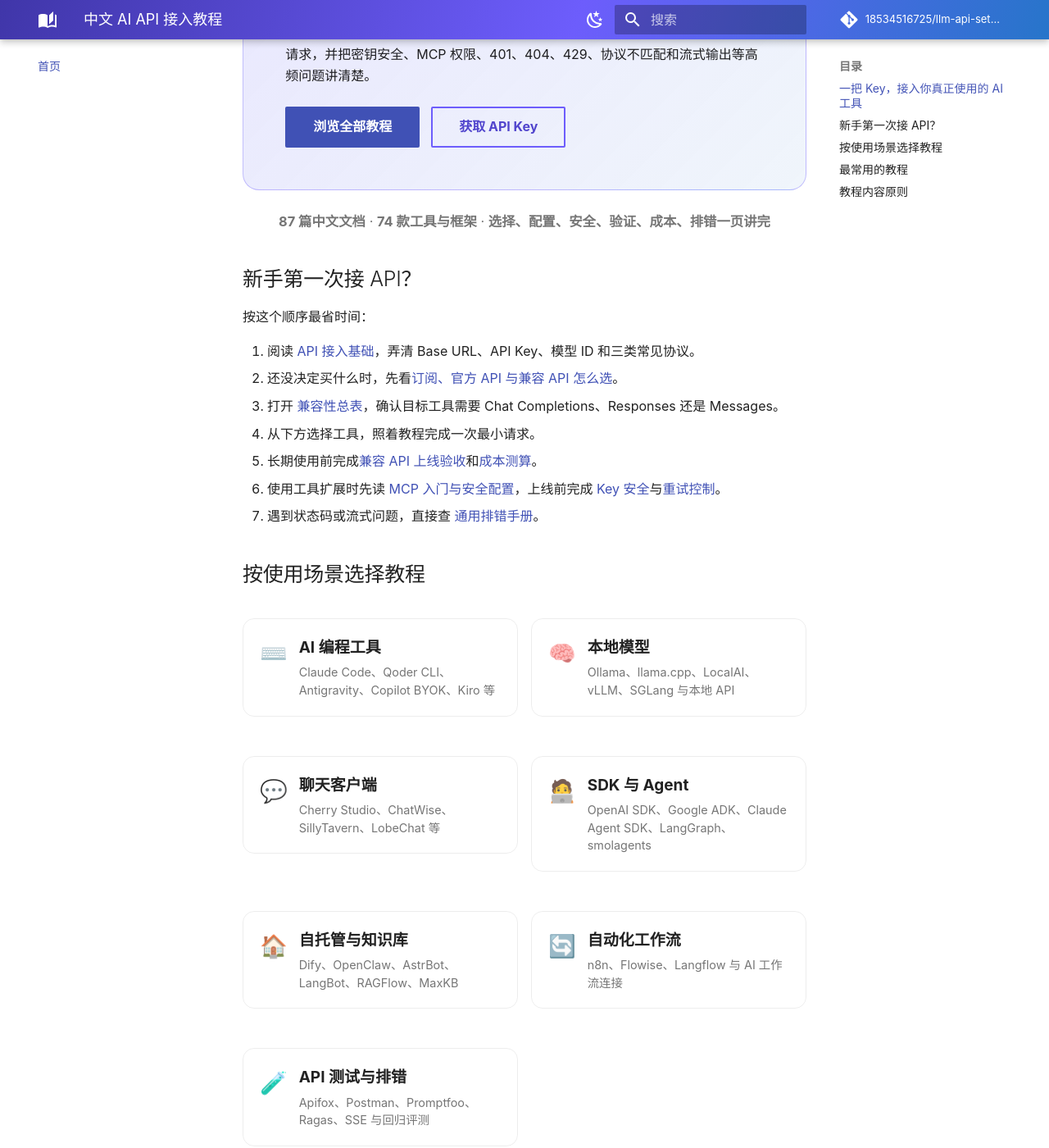
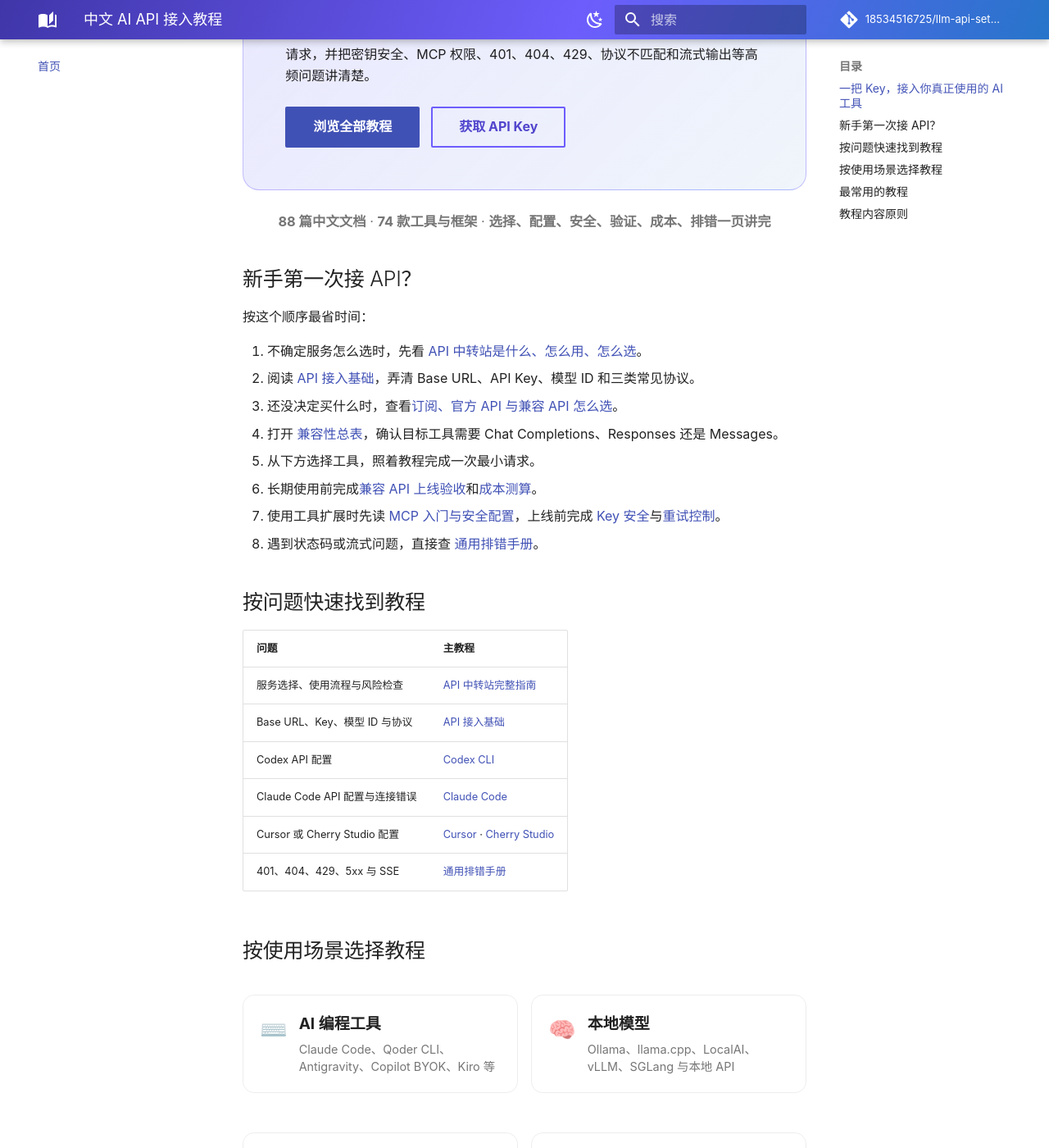
Before and after one commit to 18534516725/llm-api-setup-guides, an MkDocs documentation site: the page built from guides/index.md, in a window 1280 px wide and 1400 px high, scrolled down 534 px. Shown: the whole window at 82% size. Built offline with MkDocs 1.6.1 and Material for MkDocs 9.7.7, drawn with Linux system fonts in a browser that asks for light colours; comment, search, counter and statistics services are not loaded.

Commit message:
docs: route high-intent searches to canonical guides

```diff
--- a/guides/index.md
+++ b/guides/index.md
@@ -1,6 +1,6 @@
 ---
 title: 中文 AI API 接入教程
-description: 从零配置 Claude Code、Codex CLI、Qwen Code、Gemini CLI、Cherry Studio、Dify 和主流 AI 工具的自定义 API。
+description: 88 篇中文 AI API 中转、Base URL、Codex、Claude Code、Cursor、Cherry Studio 与主流工具配置和排错教程。
 ---
 
 # 中文 AI API 接入教程
@@ -11,7 +11,7 @@
 
 ## 一把 Key，接入你真正使用的 AI 工具
 
-这里整理了 **87 篇中文实操文档**，覆盖 AI 编程工具、本地模型、聊天客户端、开发框架、知识库、自动化平台、可观测性与自动化评测。每篇教程都从安装讲到首次请求，并把密钥安全、MCP 权限、401、404、429、协议不匹配和流式输出等高频问题讲清楚。
+这里整理了 **88 篇中文实操文档**，覆盖 AI 编程工具、本地模型、聊天客户端、开发框架、知识库、自动化平台、可观测性与自动化评测。每篇教程都从安装讲到首次请求，并把密钥安全、MCP 权限、401、404、429、协议不匹配和流式输出等高频问题讲清楚。
 
 <div class="hero__actions">
   <a class="md-button md-button--primary" href="教程总目录/">浏览全部教程</a>
@@ -22,7 +22,7 @@
 
 <div class="trust-row" markdown>
 
-**87 篇中文文档** · **74 款工具与框架** · **选择、配置、安全、验证、成本、排错一页讲完**
+**88 篇中文文档** · **74 款工具与框架** · **选择、配置、安全、验证、成本、排错一页讲完**
 
 </div>
 
@@ -30,13 +30,25 @@
 
 按这个顺序最省时间：
 
-1. 阅读 [API 接入基础](basics/api-basics.md)，弄清 Base URL、API Key、模型 ID 和三类常见协议。
-2. 还没决定买什么时，先看[订阅、官方 API 与兼容 API 怎么选](basics/subscription-api-selection.md)。
-3. 打开 [兼容性总表](basics/compatibility-matrix.md)，确认目标工具需要 Chat Completions、Responses 还是 Messages。
-4. 从下方选择工具，照着教程完成一次最小请求。
-5. 长期使用前完成[兼容 API 上线验收](basics/compatible-api-evaluation.md)和[成本测算](basics/token-context-agent-cost.md)。
-6. 使用工具扩展时先读 [MCP 入门与安全配置](basics/mcp-basics-security.md)，上线前完成 [Key 安全](basics/api-key-security-rotation.md)与[重试控制](basics/rate-limits-retries.md)。
-7. 遇到状态码或流式问题，直接查 [通用排错手册](basics/troubleshooting.md)。
+1. 不确定服务怎么选时，先看 [API 中转站是什么、怎么用、怎么选](basics/api-relay-guide.md)。
+2. 阅读 [API 接入基础](basics/api-basics.md)，弄清 Base URL、API Key、模型 ID 和三类常见协议。
+3. 还没决定买什么时，查看[订阅、官方 API 与兼容 API 怎么选](basics/subscription-api-selection.md)。
+4. 打开 [兼容性总表](basics/compatibility-matrix.md)，确认目标工具需要 Chat Completions、Responses 还是 Messages。
+5. 从下方选择工具，照着教程完成一次最小请求。
+6. 长期使用前完成[兼容 API 上线验收](basics/compatible-api-evaluation.md)和[成本测算](basics/token-context-agent-cost.md)。
+7. 使用工具扩展时先读 [MCP 入门与安全配置](basics/mcp-basics-security.md)，上线前完成 [Key 安全](basics/api-key-security-rotation.md)与[重试控制](basics/rate-limits-retries.md)。
+8. 遇到状态码或流式问题，直接查 [通用排错手册](basics/troubleshooting.md)。
+
+## 按问题快速找到教程
+
+| 问题 | 主教程 |
+|---|---|
+| 服务选择、使用流程与风险检查 | [API 中转站完整指南](basics/api-relay-guide.md) |
+| Base URL、Key、模型 ID 与协议 | [API 接入基础](basics/api-basics.md) |
+| Codex API 配置 | [Codex CLI](coding-tools/codex-cli.md) |
+| Claude Code API 配置与连接错误 | [Claude Code](coding-tools/claude-code.md) |
+| Cursor 或 Cherry Studio 配置 | [Cursor](coding-tools/cursor.md) · [Cherry Studio](chat-clients/cherry-studio.md) |
+| 401、404、429、5xx 与 SSE | [通用排错手册](basics/troubleshooting.md) |
 
 ## 按使用场景选择教程
 
```
Also changed, not shown: CHANGELOG.md (+1 -1 lines), README.md (+32 -3 lines).
